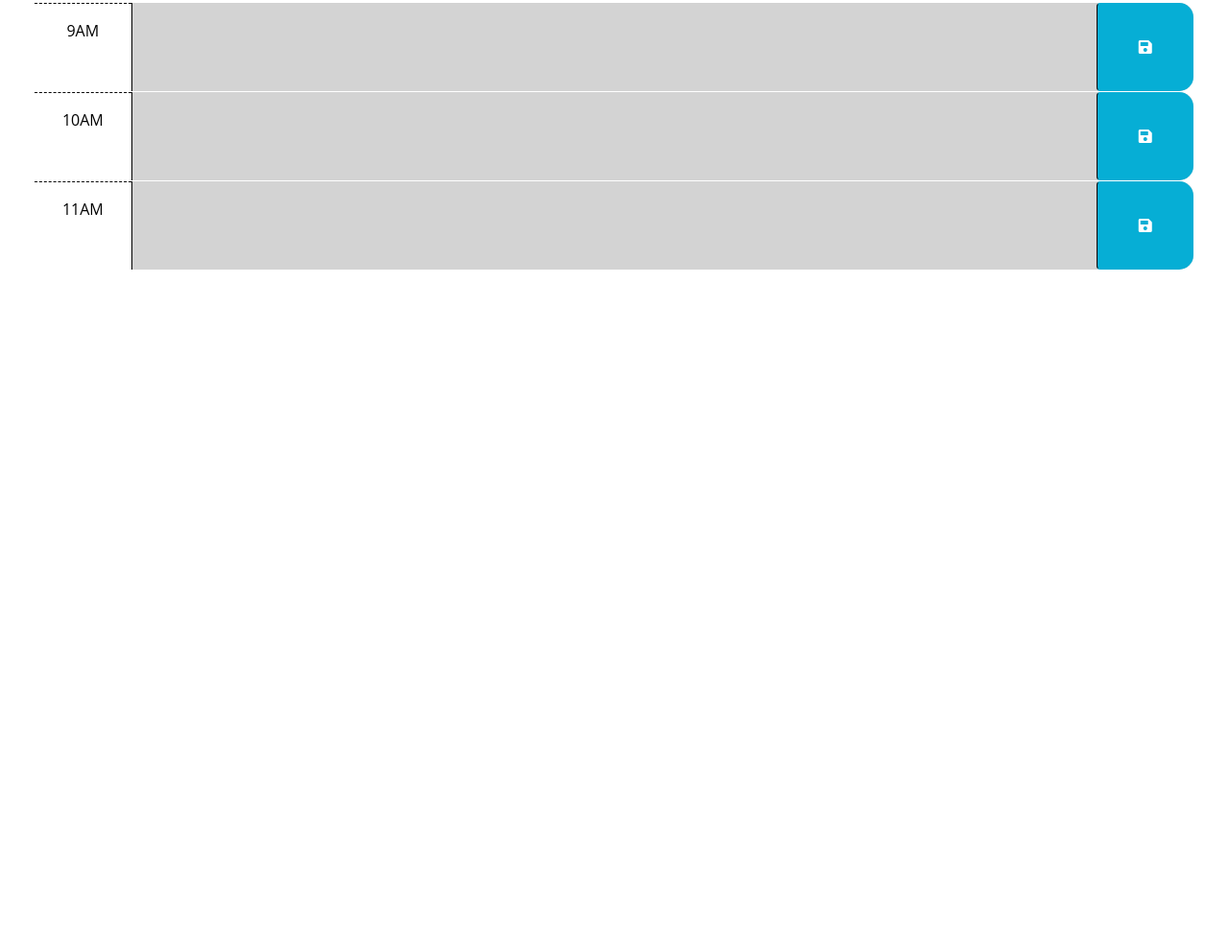
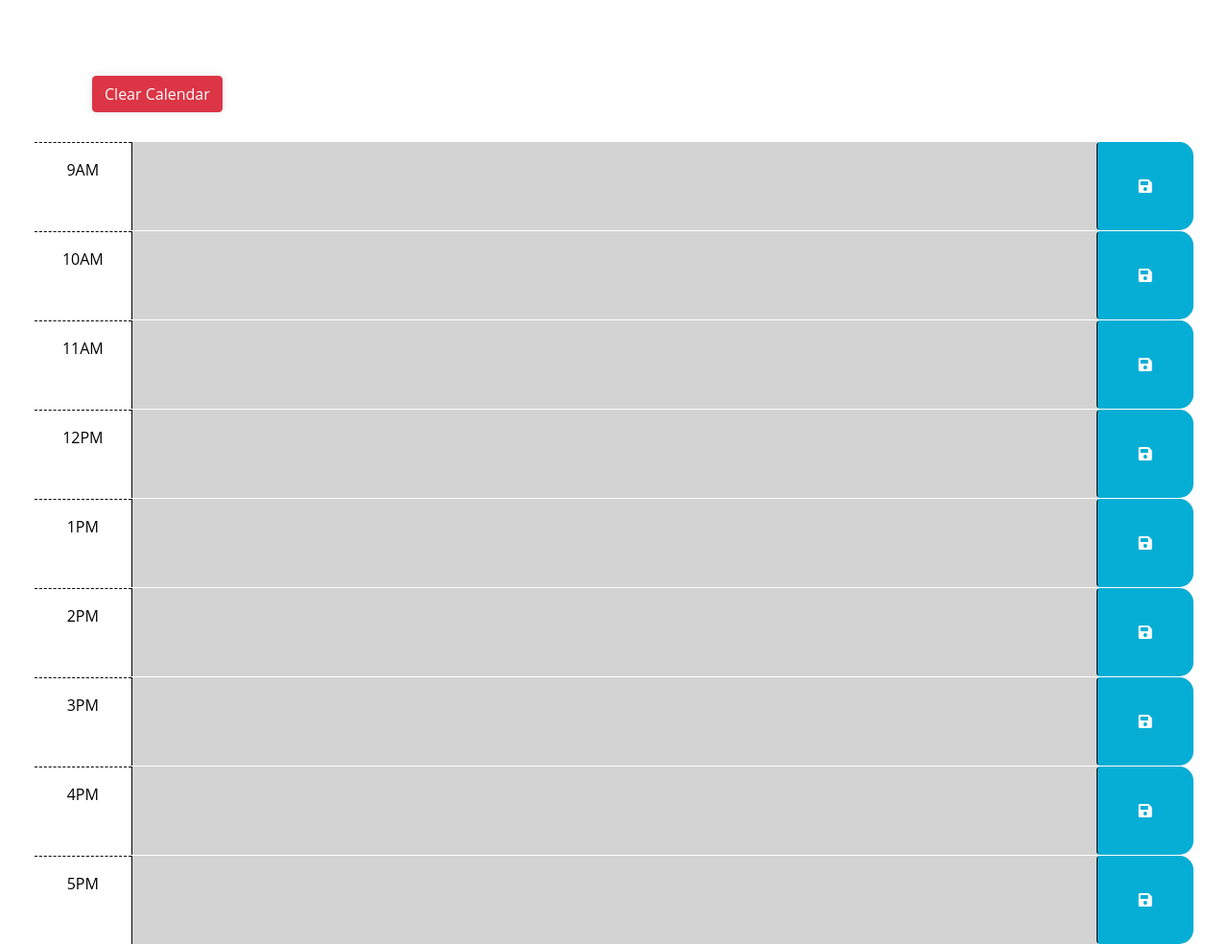
Before and after one commit to Buk1li/module-5-pleasing-planner, a plain HTML site: page index.html in a window 1280 px wide. Shown: the part 295-1279 px from the top of the page at 96% size. Before the commit the page ends 800 px from the top, so only its background shows below. Drawn offline with nearby package versions, Linux system fonts and the light colour scheme.

Commit message:
added a clear function to the calendar

```diff
--- a/assets/script.js
+++ b/assets/script.js
@@ -40,4 +40,15 @@ $(function () {
 
   // Display current date in the header of the page
   $("#currentDay").text(dayjs().format("dddd, MMMM D"));
+
+  $("#clearBtn").on("click", function () {
+    // Confirm with the user before clearing the calendar
+    var confirmation = confirm("Are you sure you want to clear the entire calendar?");
+    if (confirmation) {
+      // Clear all localStorage items
+      localStorage.clear();
+      // Reload the page to reflect changes
+      location.reload();
+    }
+  });
 });
--- a/assets/style.css
+++ b/assets/style.css
@@ -1,3 +1,10 @@
+header {
+  text-align: center;
+  margin-left: auto;
+  margin-right: auto;
+  width: 50%;
+}
+
 body {
   font-family: 'Open Sans', sans-serif;
   font-size: 16px;
@@ -57,3 +64,9 @@ textarea {
   font-size: 20px;
   transition: all 0.3s ease-in-out;
 }
+
+#clearBtn {
+  position: relative;
+  margin-bottom: 30px;
+  box-shadow: 0 0 10px rgba(0, 0, 0, 0.1);
+}
--- a/index.html
+++ b/index.html
@@ -22,7 +22,10 @@
   </header>
   <div class="container-fluid px-5">
 
-    <!-- Example of a past time block. The "past" class adds a gray background color. -->
+    <div class="container-fluid px-5">
+      <button id="clearBtn" class="btn btn-danger">Clear Calendar</button>
+    </div>
+
     <div id="hour-9" class="row time-block">
       <div class="col-2 col-md-1 hour text-center py-3">9AM</div>
       <textarea class="col-8 col-md-10 description" rows="3"> </textarea>
@@ -31,7 +34,6 @@
       </button>
     </div>
 
-    <!-- Example of a present time block. The "present" class adds a red background color. -->
     <div id="hour-10" class="row time-block">
       <div class="col-2 col-md-1 hour text-center py-3">10AM</div>
       <textarea class="col-8 col-md-10 description" rows="3"> </textarea>
@@ -40,7 +42,6 @@
       </button>
     </div>
 
-    <!-- Example of a future time block. The "future" class adds a green background color. -->
     <div id="hour-11" class="row time-block">
       <div class="col-2 col-md-1 hour text-center py-3">11AM</div>
       <textarea class="col-8 col-md-10 description" rows="3"> </textarea>
@@ -48,7 +49,56 @@
         <i class="fas fa-save" aria-hidden="true"></i>
       </button>
     </div>
+
+    <div id="hour-12" class="row time-block">
+      <div class="col-2 col-md-1 hour text-center py-3">12PM</div>
+      <textarea class="col-8 col-md-10 description" rows="3"> </textarea>
+      <button class="btn saveBtn col-2 col-md-1" aria-label="save">
+        <i class="fas fa-save" aria-hidden="true"></i>
+      </button>
+    </div>
+
+    <div id="hour-13" class="row time-block">
+      <div class="col-2 col-md-1 hour text-center py-3">1PM</div>
+      <textarea class="col-8 col-md-10 description" rows="3"> </textarea>
+      <button class="btn saveBtn col-2 col-md-1" aria-label="save">
+        <i class="fas fa-save" aria-hidden="true"></i>
+      </button>
+    </div>
+
+    <div id="hour-14" class="row time-block">
+      <div class="col-2 col-md-1 hour text-center py-3">2PM</div>
+      <textarea class="col-8 col-md-10 description" rows="3"> </textarea>
+      <button class="btn saveBtn col-2 col-md-1" aria-label="save">
+        <i class="fas fa-save" aria-hidden="true"></i>
+      </button>
+    </div>
+
+    <div id="hour-15" class="row time-block">
+      <div class="col-2 col-md-1 hour text-center py-3">3PM</div>
+      <textarea class="col-8 col-md-10 description" rows="3"> </textarea>
+      <button class="btn saveBtn col-2 col-md-1" aria-label="save">
+        <i class="fas fa-save" aria-hidden="true"></i>
+      </button>
+    </div>
+
+    <div id="hour-16" class="row time-block">
+      <div class="col-2 col-md-1 hour text-center py-3">4PM</div>
+      <textarea class="col-8 col-md-10 description" rows="3"> </textarea>
+      <button class="btn saveBtn col-2 col-md-1" aria-label="save">
+        <i class="fas fa-save" aria-hidden="true"></i>
+      </button>
+    </div>
+
+    <div id="hour-17" class="row time-block">
+      <div class="col-2 col-md-1 hour text-center py-3">5PM</div>
+      <textarea class="col-8 col-md-10 description" rows="3"> </textarea>
+      <button class="btn saveBtn col-2 col-md-1" aria-label="save">
+        <i class="fas fa-save" aria-hidden="true"></i>
+      </button>
+    </div>
   </div>
+
 
   <script src="https://cdnjs.cloudflare.com/ajax/libs/jquery/3.2.1/jquery.min.js"></script>
   <script src="https://cdn.jsdelivr.net/npm/dayjs@1.11.3/dayjs.min.js"
```
